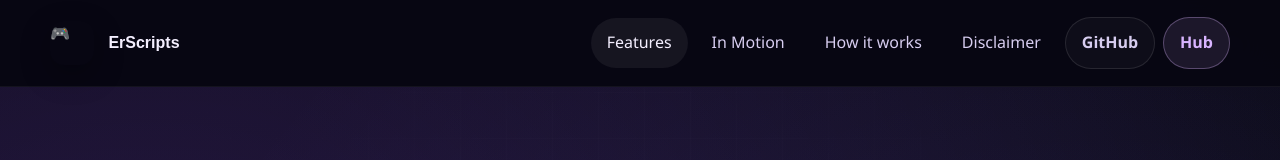
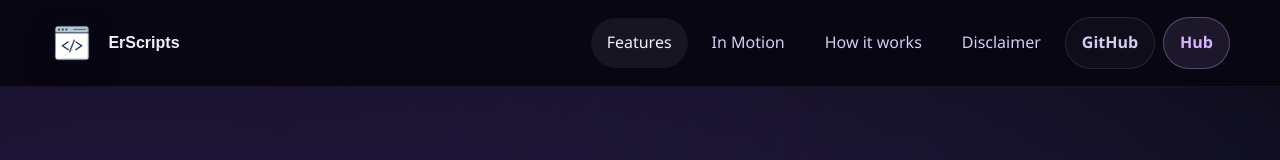
Before and after one commit to emp0ry/cs2-ErScripts, a plain HTML site: page docs/index.html in a window 1280 px wide. Shown: the top 160 px of the page. Drawn offline with Linux system fonts and the light colour scheme.

Commit message:
Add files via upload

```diff
--- a/docs/index.html
+++ b/docs/index.html
@@ -40,7 +40,7 @@
     <header class="site-header">
       <div class="container nav-shell">
         <a class="brand" href="#top" aria-label="ErScripts home">
-          <span class="brand-badge" aria-hidden="true">🎮</span>
+          <img class="brand-badge" src="img/icon.ico" alt="" width="44" height="44">
           <span class="brand-copy">
             <strong>ErScripts</strong>
           </span>
@@ -292,7 +292,7 @@
       <div class="container footer-grid">
         <div>
           <a class="brand brand-footer" href="#top">
-            <span class="brand-badge" aria-hidden="true">🎮</span>
+            <img class="brand-badge" src="img/icon.ico" alt="" width="36" height="36">
             <span class="brand-copy">
               <strong>ErScripts</strong>
             </span>
--- a/docs/styles.css
+++ b/docs/styles.css
@@ -1755,15 +1755,13 @@ main section[id],
 .brand-badge {
   width: 44px;
   height: 44px;
-  border-radius: 14px;
-  object-fit: cover;
-  box-shadow: 0 10px 30px rgba(0, 0, 0, 0.3);
+  object-fit: contain;
+  background: transparent;
 }
 
 .brand-footer .brand-badge {
   width: 36px;
   height: 36px;
-  border-radius: 12px;
 }
 
 .nav-home {
```
